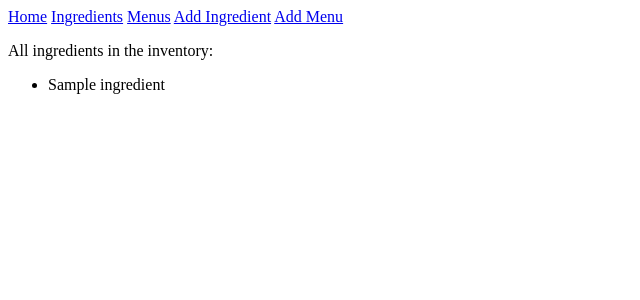
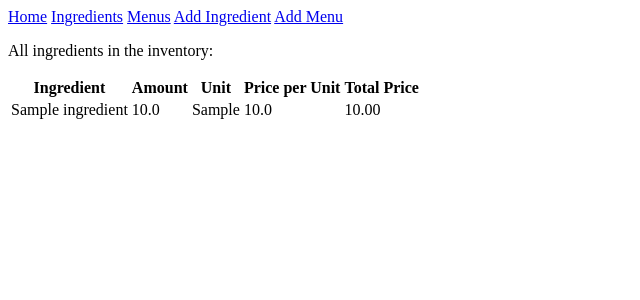
Before and after one commit to Sandrowue/DjangoMenuIngredient, a Django app: page /MenuIngredientMaster/ingredients in a window 1280 px wide. Shown: the top 300 px of the page, without its empty margins (0-640 px from the left). Run offline with Django 5.2, Linux system fonts and the light colour scheme; tables that the repository leaves empty hold one stand-in row (values such as "Sample post").

Commit message:
näkymät muunnettu taulukkomuotoon

```diff
--- a/capstone/MenuIngredientMaster/templates/MenuIngredientMaster/ingredients.html
+++ b/capstone/MenuIngredientMaster/templates/MenuIngredientMaster/ingredients.html
@@ -6,12 +6,25 @@
 
 {% block content %}
 {% if allIngredients %}
-    <p>All ingredients in the inventory:</p>
-    <ul>
-    {% for ingredient in allIngredients %}
-        <li><p>{{ ingredient.name }}</p></li>
-    {% endfor %}
-    </ul>
+<p>All ingredients in the inventory:</p>
+    <table>
+    <tr>
+        <th>Ingredient</th>
+        <th>Amount</th>
+        <th>Unit</th>
+        <th>Price per Unit</th>
+        <th>Total Price</th>
+    </tr>
+{% for ingredient in allIngredients %}
+    <tr>
+        <td>{{ ingredient.name }}</td>
+        <td>{{ ingredient.quantity }}</td>
+        <td>{{ ingredient.unit }}</td>
+        <td>{{ ingredient.unit_price }}</td>
+        <td>{{ ingredient.total_price|floatformat:2 }}</td>
+    </tr>
+{% endfor %}
+</table>
 {% else %}
     <p>No ingredients available.</p>
 {% endif %}
```
Also changed, not shown: capstone/MenuIngredientMaster/templates/MenuIngredientMaster/menus.html (+10 -3 lines).
